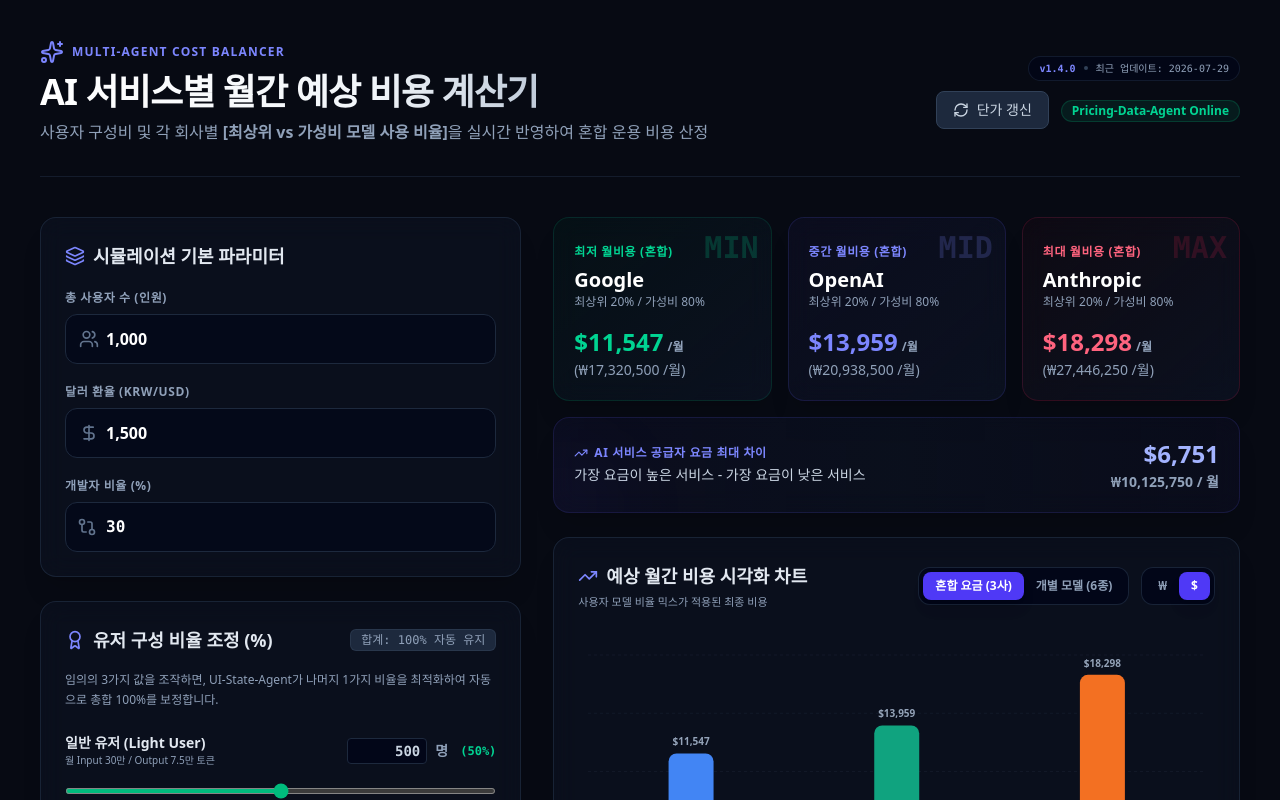
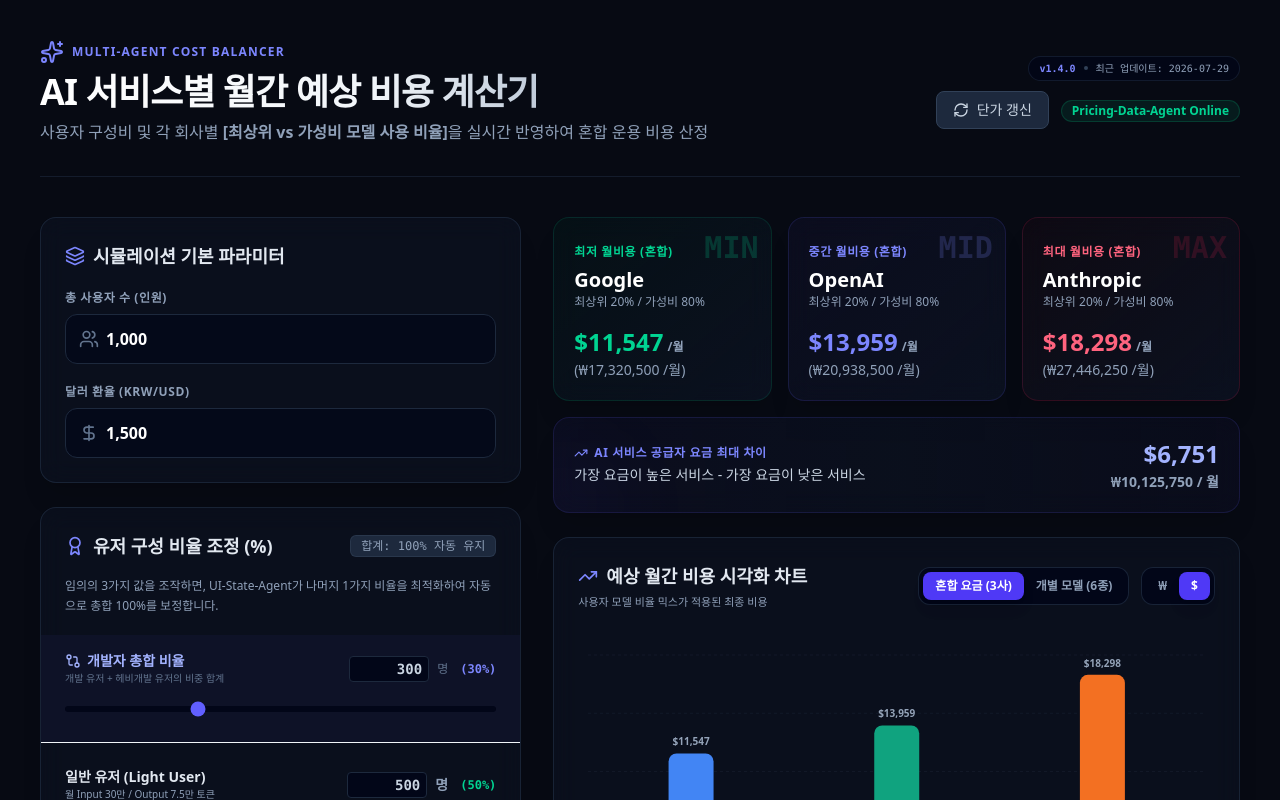
Before and after one commit to yourjp/ai_cost_simulator, a Next.js app: page / in a window 1280 px wide. Shown: the top 800 px of the page. Built offline with nearby package versions, Linux system fonts and the light colour scheme.

Commit message:
feat: move developer ratio slider to user cohorts card

```diff
--- a/src/components/calculator/CalculatorDashboard.tsx
+++ b/src/components/calculator/CalculatorDashboard.tsx
@@ -368,7 +368,7 @@
             </div>
 
             {/* Exchange Rate Input */}
-            <div className="mb-5">
+            <div>
               <label htmlFor="exchange-rate" className="block text-slate-400 text-xs font-semibold mb-2 uppercase tracking-wider">
                 달러 환율 (KRW/USD)
               </label>
@@ -382,25 +382,6 @@
                   value={formatComma(exchangeRate)}
                   onChange={(e) => setExchangeRate(Math.max(1, parseComma(e.target.value)))}
                   className="block w-full pl-10 pr-4 py-3 bg-slate-950/60 border border-slate-800 rounded-xl text-white placeholder-slate-600 focus:outline-none focus:ring-2 focus:ring-indigo-500/50 focus:border-indigo-500 transition-all font-semibold"
-                />
-              </div>
-            </div>
-
-            {/* Developer Ratio Input (Added) */}
-            <div>
-              <label htmlFor="developer-ratio" className="block text-slate-400 text-xs font-semibold mb-2 uppercase tracking-wider">
-                개발자 비율 (%)
-              </label>
-              <div className="relative">
-                <div className="absolute inset-y-0 left-0 pl-3 flex items-center pointer-events-none">
-                  <GitCompare className="h-5 w-5 text-slate-500" />
-                </div>
-                <input
-                  id="developer-ratio"
-                  type="text"
-                  value={formatComma(developerRatio)}
-                  onChange={(e) => handleDeveloperRatioChange(parseComma(e.target.value))}
-                  className="block w-full pl-10 pr-4 py-3 bg-slate-950/60 border border-slate-800 rounded-xl text-white placeholder-slate-600 focus:outline-none focus:ring-2 focus:ring-indigo-500/50 focus:border-indigo-500 transition-all font-semibold font-mono"
                 />
               </div>
             </div>
@@ -418,9 +399,42 @@
               </span>
             </div>
 
-            <p className="text-slate-400 text-xs mb-6 leading-relaxed">
+            <p className="text-slate-400 text-xs mb-5 leading-relaxed">
               임의의 3가지 값을 조작하면, UI-State-Agent가 나머지 1가지 비율을 최적화하여 자동으로 총합 100%를 보정합니다.
             </p>
+
+            {/* Master Developer Ratio Controller */}
+            <div className="mb-6 pb-6 border-b border-slate-850 bg-indigo-500/5 -mx-6 px-6 py-4">
+              <div className="flex items-center justify-between mb-2">
+                <div className="flex flex-col">
+                  <span className="text-sm font-bold text-indigo-300 flex items-center gap-1.5">
+                    <GitCompare className="w-4 h-4" />
+                    <span>개발자 총합 비율</span>
+                  </span>
+                  <span className="text-[10px] text-slate-500">개발 유저 + 헤비개발 유저의 비중 합계</span>
+                </div>
+                <div className="flex items-center gap-2">
+                  <input
+                    type="text"
+                    value={formatComma(Math.round(totalUsers * (developerRatio / 100)))}
+                    onChange={(e) => handleDeveloperRatioChange(Math.round((parseComma(e.target.value) / totalUsers) * 100))}
+                    className="w-20 px-1.5 py-0.5 text-right bg-slate-950 border border-slate-800 rounded text-slate-300 font-semibold font-mono text-sm focus:outline-none focus:ring-1 focus:ring-indigo-500"
+                  />
+                  <span className="text-slate-500 text-xs">명</span>
+                  <span className="text-indigo-400 text-xs font-bold font-mono ml-1">
+                    ({developerRatio}%)
+                  </span>
+                </div>
+              </div>
+              <input
+                type="range"
+                min="0"
+                max="100"
+                value={developerRatio}
+                onChange={(e) => handleDeveloperRatioChange(parseInt(e.target.value, 10))}
+                className="w-full h-1.5 bg-slate-950 rounded-lg appearance-none cursor-pointer accent-indigo-500"
+              />
+            </div>
 
             {/* Proportions Sliders */}
             <div className="space-y-6">
```
Also changed, not shown: 1 other file (tests, documents, lock files or other folders).
